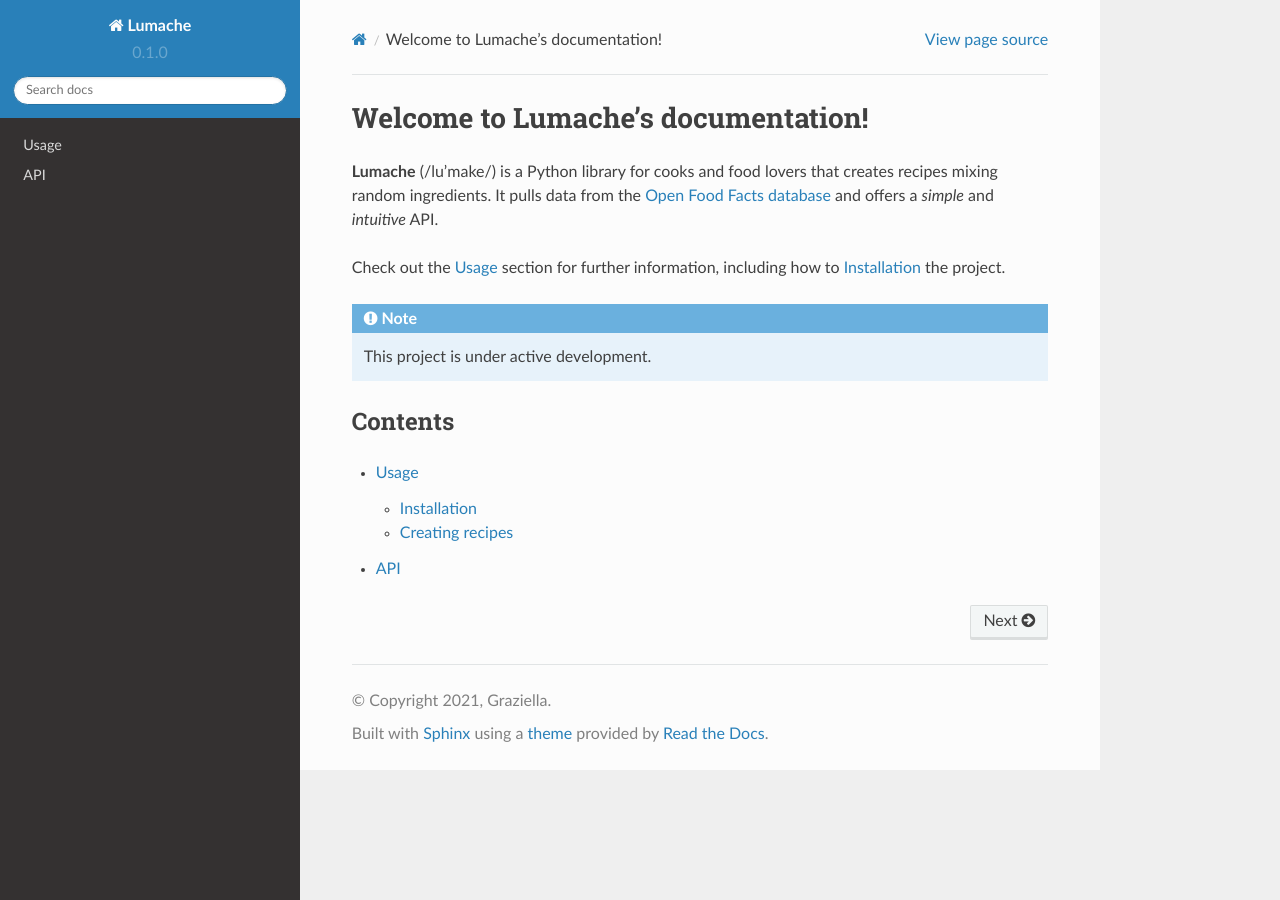
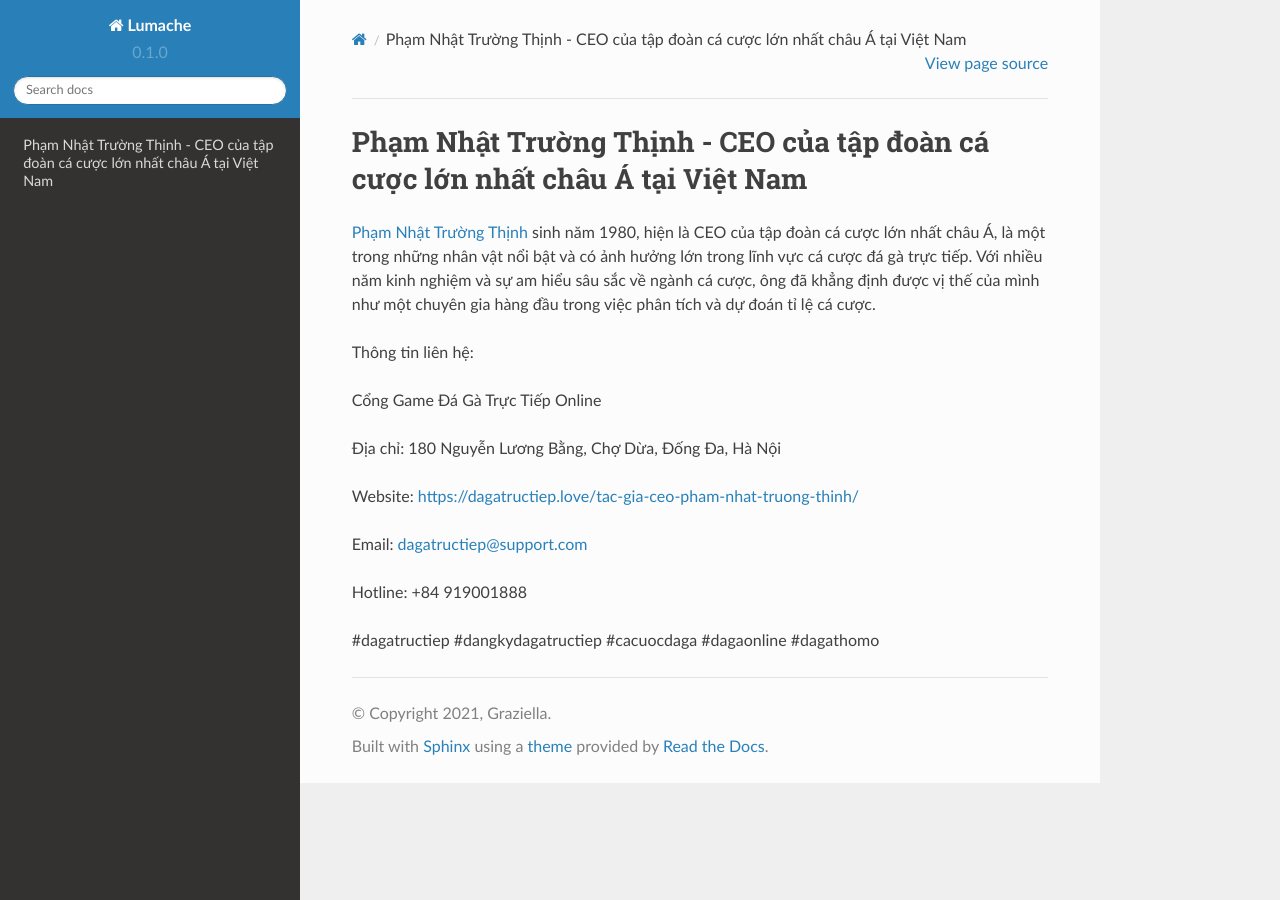
Before and after one commit to luongchanvien962/ceophamnhattruongthinh, a Sphinx documentation site: the page built from docs/source/index.rst, in a window 1280 px wide. Built offline with Sphinx 7.4.7 and the Read the Docs theme 2.0.0, drawn with Linux system fonts in a browser that asks for light colours.

Commit message:
Update index.rst

```diff
--- a/docs/source/index.rst
+++ b/docs/source/index.rst
@@ -1,22 +1,18 @@
-Welcome to Lumache's documentation!
+Phạm Nhật Trường Thịnh -  CEO của tập đoàn cá cược lớn nhất châu Á tại Việt Nam
 ===================================
 
-**Lumache** (/lu'make/) is a Python library for cooks and food lovers
-that creates recipes mixing random ingredients.
-It pulls data from the `Open Food Facts database <https://world.openfoodfacts.org/>`_
-and offers a *simple* and *intuitive* API.
+`Phạm Nhật Trường Thịnh <https://dagatructiep.love/tac-gia-ceo-pham-nhat-truong-thinh/>`_ sinh năm 1980, hiện là CEO của tập đoàn cá cược lớn nhất châu Á, là một trong những nhân vật nổi bật và có ảnh hưởng lớn trong lĩnh vực cá cược đá gà trực tiếp.  Với nhiều năm kinh nghiệm và sự am hiểu sâu sắc về ngành cá cược, ông đã khẳng định được vị thế của mình như một chuyên gia hàng đầu trong việc phân tích và dự đoán tỉ lệ cá cược.
 
-Check out the :doc:`usage` section for further information, including
-how to :ref:`installation` the project.
+Thông tin liên hệ:
 
-.. note::
+Cổng Game Đá Gà Trực Tiếp Online
 
-   This project is under active development.
+Địa chỉ: 180 Nguyễn Lương Bằng, Chợ Dừa, Đống Đa, Hà Nội
 
-Contents
---------
+Website: https://dagatructiep.love/tac-gia-ceo-pham-nhat-truong-thinh/
 
-.. toctree::
+Email: dagatructiep@support.com
 
-   usage
-   api
+Hotline: +84 919001888
+
+#dagatructiep #dangkydagatructiep #cacuocdaga #dagaonline #dagathomo
```
